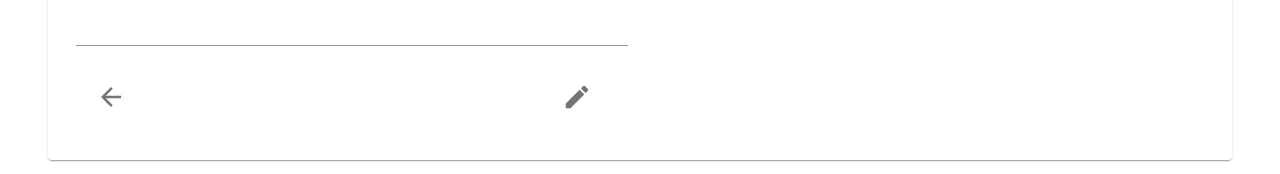
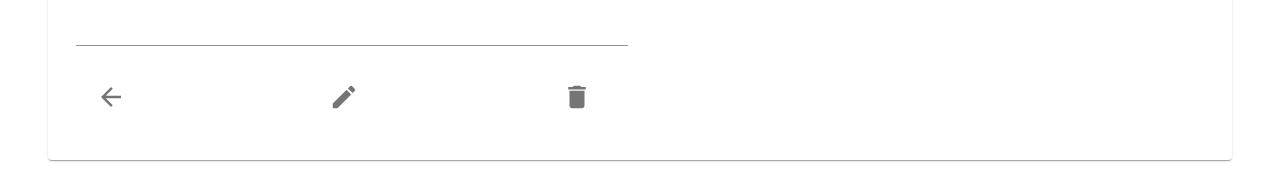
Before and after one commit to hchen651/app-project-3, a React (Create React App) app in the folder client/: page /detail in a window 1280 px wide. Shown: the part 668-842 px from the top of the page. Built offline with nearby package versions, Linux system fonts and the light colour scheme.

Commit message:
added delete function to detail

```diff
--- a/client/src/pages/Collection/index.js
+++ b/client/src/pages/Collection/index.js
@@ -115,7 +115,6 @@ function Collection() {
         .catch(err =>
             console.log("GET error /api/cards/:id")
         );
-        // console.log(id);
     };
 
     // axios get request for all existing cards
--- a/client/src/pages/Detail/index.js
+++ b/client/src/pages/Detail/index.js
@@ -1,5 +1,6 @@
 import React, { useState, useEffect } from 'react';
 import { Route, Redirect } from 'react-router';
+import axios from 'axios';
 
 // Components
 import Navbar2 from "../../components/Navbar2";
@@ -18,6 +19,7 @@ import IconButton from '@material-ui/core/IconButton';
 import Edit from '@material-ui/icons/Edit';
 import ArrowBack from '@material-ui/icons/ArrowBack';
 import Tooltip from '@material-ui/core/Tooltip';
+import Delete from '@material-ui/icons/Delete';
 
 // custom styles
 const useStyles = makeStyles(theme => ({
@@ -104,6 +106,7 @@ export default function Detail({ location }) {
         state: 'NY',
         zipcode: '',
         notes: '',
+        _id: ''
     });
 
     const [editState, setEditState] = useState(true);
@@ -114,7 +117,7 @@ export default function Detail({ location }) {
     };
 
     useEffect(() => {
-        if(location.props){
+        if (location.props) {
             setValues(location.props)
         }
     })
@@ -127,12 +130,22 @@ export default function Detail({ location }) {
     }
 
     // When reRender is true, redirect to collection page
-    if (goBackClick){
-        return(
+    if (goBackClick) {
+        return (
             <Redirect to={{
                 pathname: '/collection',
             }} />
         )
+    }
+
+    const deleteEntry = (id) => {
+        axios.delete(`/api/cards/${id}`)
+        .then(res => {
+            window.location.assign('/collection/');
+        })
+        .catch(err =>
+            console.log("DELETE error /api/cards/:id")
+        );
     }
 
     return (
@@ -343,13 +356,24 @@ export default function Detail({ location }) {
                                         <IconButton
                                             className={classes.iconButton}
                                             aria-label="ArrowBack"
-                                        onClick={() => {goBack()}}>
-                                        <ArrowBack className={classes.iconHover} color="inherit"/>
+                                            onClick={() => { goBack() }}>
+                                            <ArrowBack className={classes.iconHover} color="inherit" />
                                         </IconButton>
                                     </Tooltip>
                                     <Tooltip title="Edit">
-                                    <IconButton className={classes.iconButton} aria-label="Edit" onClick={() => setEditState(!editState)}>
-                                        <Edit className={classes.iconHover} color="inherit"/>
+                                        <IconButton
+                                            className={classes.iconButton}
+                                            aria-label="Edit"
+                                            onClick={() => setEditState(!editState)}>
+                                            <Edit className={classes.iconHover} color="inherit" />
+                                        </IconButton>
+                                    </Tooltip>
+                                    <Tooltip title="Delete">
+                                        <IconButton
+                                            className={classes.iconButton}
+                                            aria-label="Delete"
+                                            onClick={() => deleteEntry(values._id)}>
+                                            <Delete className={classes.iconHover} color="inherit" />
                                         </IconButton>
                                     </Tooltip>
                                 </Grid>
--- a/client/src/pages/Signin/index.js
+++ b/client/src/pages/Signin/index.js
@@ -57,14 +57,14 @@ export default function SignIn() {
             email: values.email,
             password: values.password
         };
-        if (userData.email == "" || userData.password == "") {
+        if (userData.email === "" || userData.password === "") {
 
             alert("Please enter a valid email and password.");
         }
         else {
             setTimeout(function () {
                 window.location.assign('/collection/');
-            }, 2000);
+            }, 1500);
 
         }
 
--- a/client/src/pages/Signup/index.js
+++ b/client/src/pages/Signup/index.js
@@ -54,7 +54,7 @@ export default function SignUp() {
         email: values.email,
         password: values.password
     };
-    if (userData.firstName == "" || userData.lastName == "" || userData.email == "" || userData.password == ""){
+    if (userData.firstName === "" || userData.lastName === "" || userData.email === "" || userData.password === ""){
       alert("Please fill out all fields.");
     }
     else{
```
Lines whose indentation alone changed are shown as unchanged.
